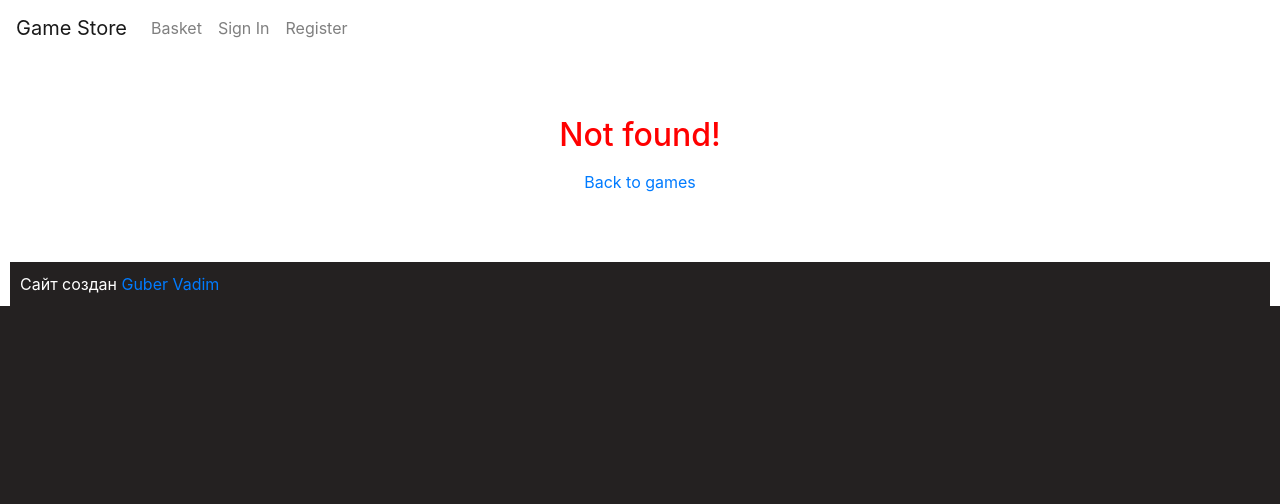
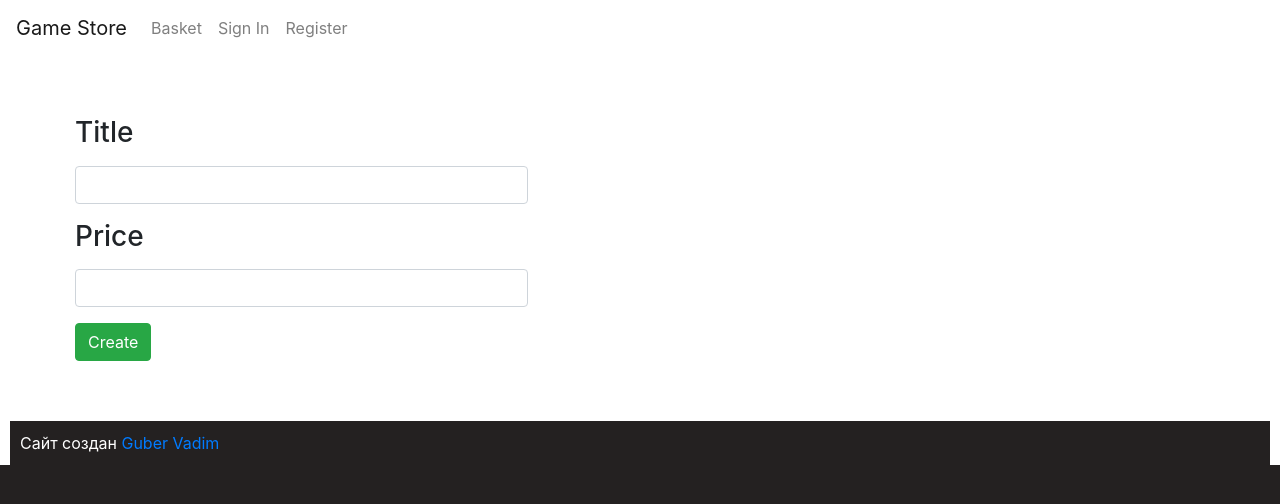
Before and after one commit to ri4an-official/game-store, a React (Create React App) app: page /create-game in a window 1280 px wide. Before the commit this address had no page. Shown: the top 504 px of the page. Built offline with nearby package versions, Linux system fonts and the light colour scheme.

Commit message:
add form

```diff
--- a/package.json
+++ b/package.json
@@ -17,6 +17,7 @@
     "react-router-dom": "^5.2.0",
     "react-scripts": "4.0.2",
     "redux": "^4.0.5",
+    "redux-form": "^8.3.7",
     "web-vitals": "^1.0.1"
   },
   "scripts": {
--- a/src/App.js
+++ b/src/App.js
@@ -7,13 +7,10 @@ import { Login } from "./components/Login";
 import { Register } from "./components/Register";
 import { Basket } from "./components/Basket";
 import { NotFound } from "./components/NotFound";
-import { AddGameForm } from "./components/games/AddGameForm";
-import { useSelector } from "react-redux";
 import { withRedirect } from "./components/hocs/withRedirect";
+import { CreateGame } from "./components/games/CreateGame";
 
-export const App = () => {
-    const games = useSelector((state) => state.gamesStore.games);
-    return (
+export const App = () => (
     <div className="app">
         <Menu />
         <div className="app-content">
@@ -22,25 +19,10 @@ export const App = () => {
                 <Route path="/basket" component={withRedirect(Basket)} />
                 <Route path="/login" component={Login} />
                 <Route path="/register" component={Register} />
+                <Route path="/create-game" component={CreateGame} />
                 <Route component={NotFound} />
-                    <Route
-                        path="/create-game"
-                        render={() => (
-                            <AddGameForm
-                                addGame={({ title, price }) =>
-                                    games.push({
-                                        // prettier-ignore
-                                        id: games.map((g) => g.id).reverse()[0] + 1,
-                                        title,
-                                        price,
-                                    })
-                                }
-                            />
-                        )}
-                    />
             </Switch>
         </div>
         <Footer />
     </div>
 );
-};
--- a/src/components/games/AddGameForm.jsx
+++ b/src/components/games/AddGameForm.jsx
@@ -1,17 +1,43 @@
-import { Button, Form, InputGroup } from "react-bootstrap";
-
-export const AddGameForm = (props) => (
+import { Button, Form } from "react-bootstrap";
+import { Field, reduxForm } from "redux-form";
+export const AddGameForm = reduxForm({ form: "add-game" })((props) => (
     <>
-        <Form onSubmit={props.addGame}>
-            <InputGroup>
-                <Form.Label>Title</Form.Label>
-                <Form.Control name="title" type="input"></Form.Control>
-            </InputGroup>
-            <InputGroup>
-                <Form.Label>Price</Form.Label>
-                <Form.Control name="price" type="input"></Form.Control>
-            </InputGroup>
-            <Button variant="warning">Create</Button>
+        <Form className="col-md-5 mt-5" onSubmit={props.handleSubmit}>
+            <Form.Group>
+                <Form.Label>
+                    <h3>Title</h3>
+                </Form.Label>
+                <Field
+                    name="title"
+                    component={({ input }) => (
+                        <Form.Control
+                            {...input}
+                            required
+                            type="input"
+                        ></Form.Control>
+                    )}
+                />
+            </Form.Group>
+            <Form.Group>
+                <Form.Label>
+                    <h3>Price</h3>
+                </Form.Label>
+                <Field
+                    name="price"
+                    component={({ input }) => (
+                        <Form.Control
+                            {...input}
+                            required
+                            type="input"
+                        ></Form.Control>
+                    )}
+                />
+            </Form.Group>
+            <Form.Group>
+                <Button variant="success" type="submit">
+                    Create
+                </Button>
+            </Form.Group>
         </Form>
     </>
-);
+));
--- /dev/null
+++ b/src/components/games/CreateGame.jsx
@@ -0,0 +1,29 @@
+import { AddGameForm } from "./AddGameForm";
+import { useDispatch, useSelector } from "react-redux";
+import { add } from "../../redux/games-reducer";
+
+export const CreateGame = () => {
+    const lastId = useSelector(
+        (state) =>
+            state.gamesStore.games
+                .map((g) => g.id)
+                .filter((id) => id)
+                .reverse()[0] + 1
+    );
+    const dispatch = useDispatch();
+    return (
+        <>
+            <AddGameForm
+                onSubmit={({ title, price }) =>
+                    dispatch(
+                        add({
+                            id: lastId + 1,
+                            title,
+                            price,
+                        })
+                    )
+                }
+            />
+        </>
+    );
+};
--- a/src/components/games/Games.jsx
+++ b/src/components/games/Games.jsx
@@ -1,18 +1,19 @@
 import { useEffect, useState } from "react";
 import { Button } from "react-bootstrap";
-import { useDispatch, useSelector } from "react-redux";
-import { Link, Route } from "react-router-dom";
-import { AddGameForm } from "./AddGameForm";
+import { useSelector } from "react-redux";
+import { Link } from "react-router-dom";
 import { GameDetails } from "./GameDetails";
 
 export const Games = () => {
-    const games = useSelector((state) => state.gamesStore.games);
+    const games = useSelector((state) => state.gamesStore.games,);
     const [game, setGame] = useState({});
     const [id, setId] = useState(0);
     useEffect(() => setGame(games.filter((g) => g.id === id)[0]), [id]);
-    // const dispatch = useDispatch();
     return (
         <>
+            <Link className="btn btn-primary" to="/create-game">
+                Add Game
+            </Link>
             <div className="games">
                 <div className="block-left">
                     {games.map((g) => (
@@ -26,9 +27,6 @@ export const Games = () => {
                     <GameDetails>{game}</GameDetails>
                 </div>
             </div>
-            <Button href="/create-game" variant="primary">
-                Add Game
-            </Button>
         </>
     );
 };
--- a/src/redux/redux-reducer.js
+++ b/src/redux/redux-reducer.js
@@ -1,8 +1,9 @@
 import { configureStore, getDefaultMiddleware } from "@reduxjs/toolkit";
+import { reducer } from "redux-form";
 import gamesReducer from "./games-reducer";
 
 const store = configureStore({
-    reducer: { gamesStore: gamesReducer },
+    reducer: { gamesStore: gamesReducer, form: reducer },
     middleware: getDefaultMiddleware(),
     devTools: process.env.NODE_ENV !== "production",
 });
```
Also changed, not shown: 1 other file (tests, documents, lock files or other folders). Lines whose indentation alone changed are shown as unchanged.
